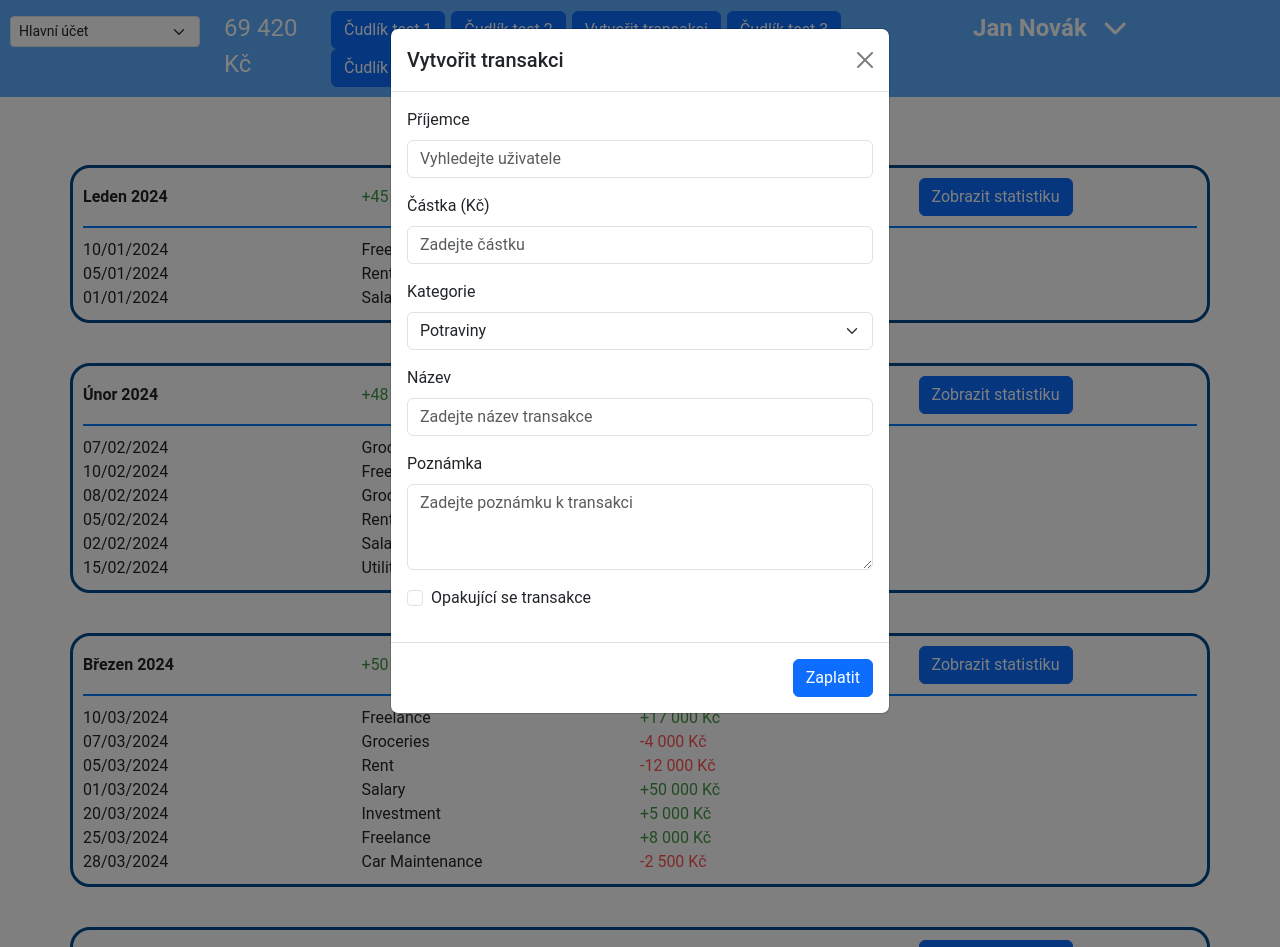
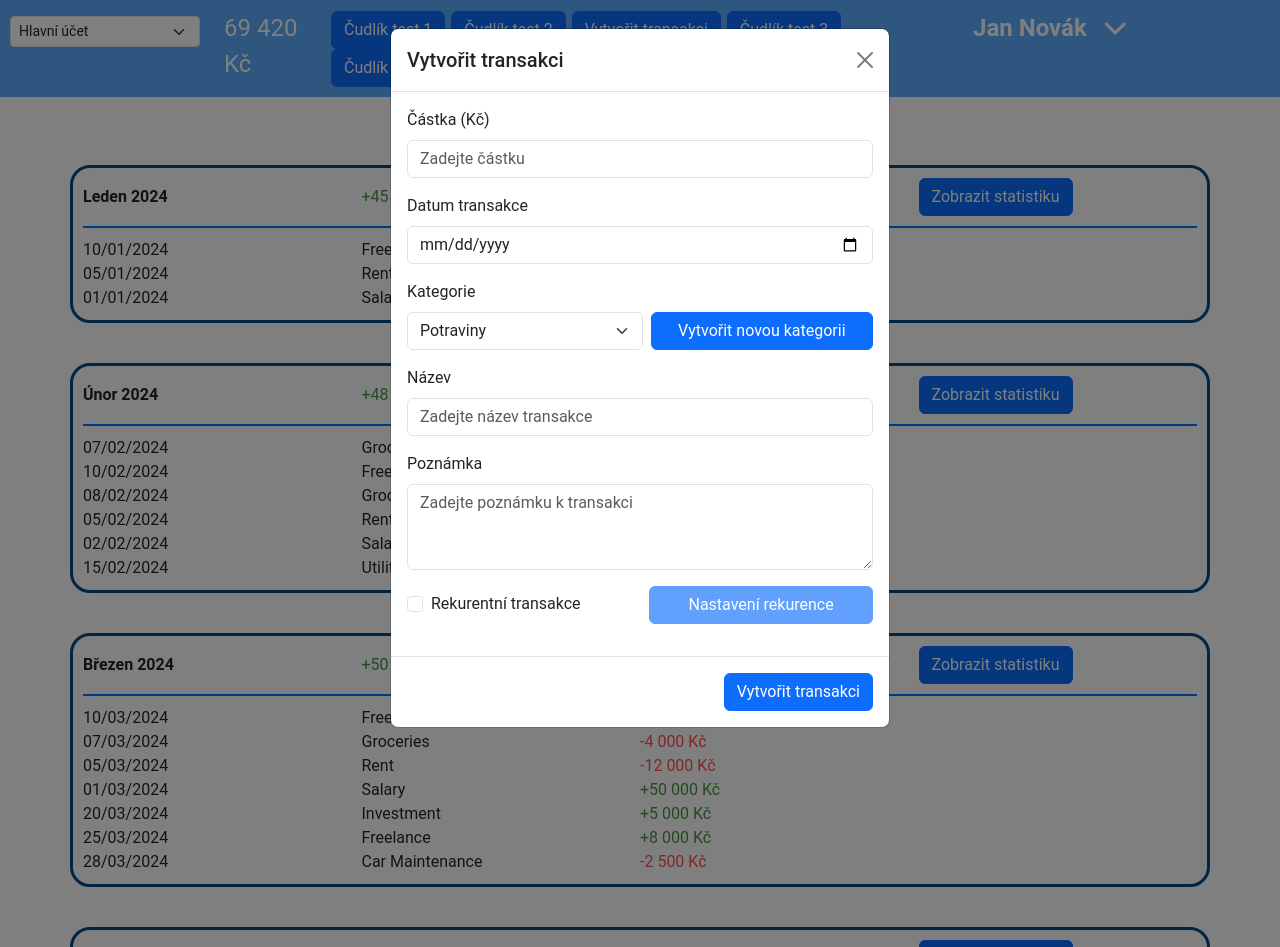
Before and after one commit to KrzystekMatej/finance-management-system, a Django app: page / in a window 1280 px wide, after a click on "Vytvořit transakci". Run offline with Django 5.2, Linux system fonts and the light colour scheme; some libraries are stand-ins or nearby versions.

Commit message:
Create transaction quick fixes

```diff
--- a/finance_app/static/js/scripts.js
+++ b/finance_app/static/js/scripts.js
@@ -183,3 +183,74 @@ document.getElementById('recurrence-frequency').addEventListener('change', funct
     monthlyOptions.style.display = 'block';
   }
 });
+
+  function saveCustomCategory() {
+    const categoryName = document.getElementById('custom-category-name').value;
+    const categoryColor = document.getElementById('custom-category-color-input').value;
+
+    // TODO: Create new category database entry for this
+    console.log("Category Name:", categoryName);
+    console.log("Category Color:", categoryColor);
+
+    closeCustomCategoryModal();
+}
+
+function closeCustomCategoryModal() {
+    const customCategoryModal = bootstrap.Modal.getInstance(document.getElementById('custom-category-modal'));
+    customCategoryModal.hide();
+    const previousModal = bootstrap.Modal.getInstance(document.getElementById('transaction-modal'));
+    previousModal.show();
+}
+
+function saveRecurrenceSettings() {
+  const recurrenceFrequency = document.getElementById('recurrence-frequency-modal').value;
+  const weeklyDay = document.getElementById('weekly-day').value;
+  const monthlyDay = document.getElementById('monthly-day').value;
+
+  // TODO: Save recurrence settings logic here
+  console.log("Recurrence Frequency:", recurrenceFrequency);
+  console.log("Weekly Day:", weeklyDay);
+  console.log("Monthly Day:", monthlyDay);
+
+  closeRecurrenceModal();
+}
+
+function openRecurrenceModal() {
+  const recurrenceModal = new bootstrap.Modal(document.getElementById('recurrence-modal'));
+  recurrenceModal.show();
+
+  // Call the update function to ensure correct options are displayed
+  updateRecurrenceOptions();
+}
+
+
+function closeRecurrenceModal() {
+  const recurrenceModal = bootstrap.Modal.getInstance(document.getElementById('recurrence-modal'));
+  recurrenceModal.hide();
+  const previousModal = bootstrap.Modal.getInstance(document.getElementById('transaction-modal'));
+  previousModal.show();
+}
+
+function toggleRecurrenceModal() {
+  const isChecked = document.getElementById('recurrent-transaction').checked;
+  const setRecurrenceButton = document.getElementById('set-recurrence-btn');
+
+  setRecurrenceButton.disabled = !isChecked;
+}
+
+function updateRecurrenceOptions() {
+  const frequency = document.getElementById('recurrence-frequency-modal').value;
+
+  document.getElementById('weekly-options-modal').style.display = 'none';
+  document.getElementById('monthly-options-modal').style.display = 'none';
+  document.getElementById('yearly-options-modal').style.display = 'none';
+
+  // Show the relevant option based on selected frequency
+  if (frequency === 'weekly') {
+      document.getElementById('weekly-options-modal').style.display = 'block';
+  } else if (frequency === 'monthly') {
+      document.getElementById('monthly-options-modal').style.display = 'block';
+  } else if (frequency === 'yearly') {
+      document.getElementById('yearly-options-modal').style.display = 'block';
+  }
+}
--- a/finance_app/templates/base.html
+++ b/finance_app/templates/base.html
@@ -16,6 +16,9 @@
           rel="stylesheet">
     <link rel="stylesheet"
           href="https://cdnjs.cloudflare.com/ajax/libs/font-awesome/6.0.0-beta3/css/all.min.css">
+
+    <link href="https://stackpath.bootstrapcdn.com/bootstrap/5.3.0/css/bootstrap.min.css" rel="stylesheet">
+
     <link rel="stylesheet" href="{% static 'css/constants.css' %}">
     <link rel="stylesheet" href="{% static 'css/dropdown.css' %}">
     <link rel="stylesheet" href="{% static 'css/general.css' %}">
@@ -33,6 +36,8 @@
     {% endblock content %}
     <script src="https://cdn.jsdelivr.net/npm/bootstrap@5.3.0/dist/js/bootstrap.bundle.min.js"></script>
     <script src="https://cdn.jsdelivr.net/npm/chart.js"></script>
+    <script src="https://code.jquery.com/jquery-3.6.0.min.js"></script>
     <script src="{% static 'js/scripts.js' %}"></script>
+
   </body>
 </html>
--- /dev/null
+++ b/finance_app/templates/modal_create_category.html
@@ -0,0 +1,26 @@
+
+<!DOCTYPE html>
+<div class="modal fade" id="custom-category-modal" tabindex="-1" aria-labelledby="custom-category-modal-label" aria-hidden="true">
+  <div class="modal-dialog">
+    <div class="modal-content">
+      <div class="modal-header">
+        <h5 class="modal-title" id="custom-category-modal-label">Vytvořit novou kategorii</h5>
+        <button type="button" class="btn-close" onclick="closeCustomCategoryModal()" aria-label="Close"></button>
+      </div>
+      <div class="modal-body">
+        <div class="mb-3">
+          <label for="custom-category-name" class="form-label">Název kategorie</label>
+          <input type="text" class="form-control" id="custom-category-name" placeholder="Zadejte název kategorie">
+        </div>
+        <div class="mb-3">
+          <label for="custom-category-color-input" class="form-label">Barva kategorie</label>
+          <input type="color" class="form-control" id="custom-category-color-input">
+        </div>
+      </div>
+      <div class="modal-footer">
+        <button type="button" class="btn btn-secondary" onclick="closeCustomCategoryModal()">Zavřít a zahodit</button>
+        <button type="button" class="btn btn-primary" onclick="saveCustomCategory()">Uložit jako novou kategorii</button>
+      </div>
+    </div>
+  </div>
+</div>
--- /dev/null
+++ b/finance_app/templates/modal_create_reccurent_transaction.html
@@ -0,0 +1,50 @@
+<!DOCTYPE html>
+<div class="modal fade" id="recurrence-modal" tabindex="-1" aria-labelledby="recurrence-modal-label" aria-hidden="true">
+  <div class="modal-dialog">
+    <div class="modal-content">
+      <div class="modal-header">
+        <h5 class="modal-title" id="recurrence-modal-label">Nastavit opakující se transakci</h5>
+        <button type="button" class="btn-close" onclick="closeRecurrenceModal()" aria-label="Close"></button>
+      </div>
+      <div class="modal-body">
+        <!-- Recurrent transaction frequency -->
+        <div class="mb-3">
+          <label for="recurrence-frequency" class="form-label">Frekvence opakování</label>
+          <select class="form-select" id="recurrence-frequency-modal" name="recurrence_frequency" onchange="updateRecurrenceOptions()">
+            <option value="daily">Každý den</option>
+            <option value="weekly">Každý týden</option>
+            <option value="monthly">Každý měsíc</option>
+            <option value="yearly">Každý rok</option>
+          </select>
+        </div>
+        <!-- Weekly recurrence day selection -->
+        <div class="mb-3" id="weekly-options-modal" style="display: none;">
+          <label for="weekly-day" class="form-label">Vyberte den v týdnu</label>
+          <select class="form-select" id="weekly-day" name="weekly_day">
+            <option value="monday">Pondělí</option>
+            <option value="tuesday">Úterý</option>
+            <option value="wednesday">Středa</option>
+            <option value="thursday">Čtvrtek</option>
+            <option value="friday">Pátek</option>
+            <option value="saturday">Sobota</option>
+            <option value="sunday">Neděle</option>
+          </select>
+        </div>
+        <!-- Monthly recurrence day selection -->
+        <div class="mb-3" id="monthly-options-modal" style="display: none;">
+          <label for="monthly-day" class="form-label">Vyberte den v měsíci</label>
+          <input type="number" class="form-control" id="monthly-day" name="monthly_day" min="1" value="15" max="27" placeholder="Zadejte den v měsíci">
+        </div>
+        <!-- Yearly recurrence date selection -->
+        <div class="mb-3" id="yearly-options-modal" style="display: none;">
+          <label for="yearly-date" class="form-label">Vyberte datum</label>
+          <input type="date" class="form-control" id="yearly-date" name="yearly_date">
+        </div>
+      </div>
+      <div class="modal-footer">
+        <button type="button" class="btn btn-secondary" onclick="closeRecurrenceModal()">Zavřít a zahodit</button>
+        <button type="button" class="btn btn-primary" onclick="saveRecurrenceSettings()">Uložit nastavení</button>
+      </div>
+    </div>
+  </div>
+</div>
--- a/finance_app/templates/modal_create_transaction.html
+++ b/finance_app/templates/modal_create_transaction.html
@@ -16,15 +16,7 @@
       <form method="post" action="">
         <!--{% csrf_token %}-->
         <div class="modal-body">
-          <!-- User search field -->
-          <div class="mb-3">
-            <label for="user-search" class="form-label">Příjemce</label>
-            <input type="text"
-                   class="form-control"
-                   id="user-search"
-                   name="user_search"
-                   placeholder="Vyhledejte uživatele">
-          </div>
+
           <!-- Transaction amount -->
           <div class="mb-3">
             <label for="transaction-amount" class="form-label">Částka (Kč)</label>
@@ -32,13 +24,22 @@
                    class="form-control"
                    id="transaction-amount"
                    name="amount"
-                   step="1"
+                   step="100"
                    min="0"
                    placeholder="Zadejte částku">
+          </div>
+          <!-- Transaction date -->
+          <div class="mb-3">
+            <label for="transaction-date" class="form-label">Datum transakce</label>
+            <input type="date"
+                   class="form-control"
+                   id="transaction-date"
+                   name="transaction_date">
           </div>
           <!-- Transaction category -->
           <div class="mb-3">
             <label for="transaction-category" class="form-label">Kategorie</label>
+            <div class="d-flex">
               <select class="form-select" id="transaction-category" name="category">
                 <option value="grocery">Potraviny</option>
                 <option value="salary">Plat</option>
@@ -46,6 +47,8 @@
                 <option value="utilities">Služby</option>
                 <option value="other">Ostatní</option>
               </select>
+              <button type="button" class="btn btn-primary ms-2 width-100" data-bs-toggle="modal" data-bs-target="#custom-category-modal">Vytvořit novou kategorii</button>
+            </div>
           </div>
           <!-- Transaction name -->
           <div class="mb-3">
@@ -65,57 +68,30 @@
                       rows="3"
                       placeholder="Zadejte poznámku k transakci"></textarea>
           </div>
-          <!-- Recurrent transaction -->
-          <div class="mb-3 form-check">
-            <input type="checkbox"
-                   class="form-check-input"
-                   id="recurrent-transaction"
-                   name="recurrent">
-            <label class="form-check-label" for="recurrent-transaction">Opakující se transakce</label>
+
+
+<!-- Recurrent transaction checkbox and button container -->
+<div class="mb-3 d-flex justify-content-between align-items-center">
+  <!-- Recurrent transaction checkbox -->
+  <div class="form-check me-3 flex-grow-1">
+      <input type="checkbox" class="form-check-input" id="recurrent-transaction" name="recurrent" onchange="toggleRecurrenceModal()">
+      <label class="form-check-label no-select" for="recurrent-transaction">Rekurentní transakce</label>
   </div>
-          <!-- Recurrent transaction frequency -->
-          <div class="mb-3" id="recurrence-options">
-            <label for="recurrence-frequency" class="form-label">Frekvence opakování</label>
-            <select class="form-select"
-                    id="recurrence-frequency"
-                    name="recurrence_frequency">
-              <option value="daily">Každý den</option>
-              <option value="weekly">Každý týden</option>
-              <option value="30day">Každých 30 dnů</option>
-              <option value="monthly">Každý měsíc</option>
-              <option value="yearly">Každý rok</option>
-            </select>
+  <!-- Button to open the recurrence modal -->
+  <button type="button" class="btn btn-primary flex-grow-1" id="set-recurrence-btn" data-bs-toggle="modal" data-bs-target="#recurrence-modal" disabled>Nastavení rekurence</button>
 </div>
-          <!-- Weekly recurrence day selection -->
-          <div class="mb-3" id="weekly-options">
-            <label for="weekly-day" class="form-label">Vyberte den v týdnu</label>
-            <select class="form-select" id="weekly-day" name="weekly_day">
-              <option value="monday">Pondělí</option>
-              <option value="tuesday">Úterý</option>
-              <option value="wednesday">Středa</option>
-              <option value="thursday">Čtvrtek</option>
-              <option value="friday">Pátek</option>
-              <option value="saturday">Sobota</option>
-              <option value="sunday">Neděle</option>
-            </select>
-          </div>
-          <!-- Monthly recurrence day selection -->
-          <div class="mb-3" id="monthly-options">
-            <label for="monthly-day" class="form-label">Vyberte den v měsíci</label>
-            <input type="number"
-                   class="form-control"
-                   id="monthly-day"
-                   name="monthly_day"
-                   min="1"
-                   value="15"
-                   max="27"
-                   placeholder="Zadejte den v měsíci">
-          </div>
+
+
+
+
         </div>
         <div class="modal-footer">
-          <button type="submit" class="btn btn-primary">Zaplatit</button>
+          <button type="submit" class="btn btn-primary">Vytvořit transakci</button>
         </div>
       </form>
     </div>
   </div>
 </div>
+
+{% include "modal_create_category.html" %}
+{% include "modal_create_reccurent_transaction.html" %}
```
Lines whose indentation alone changed are shown as unchanged.
